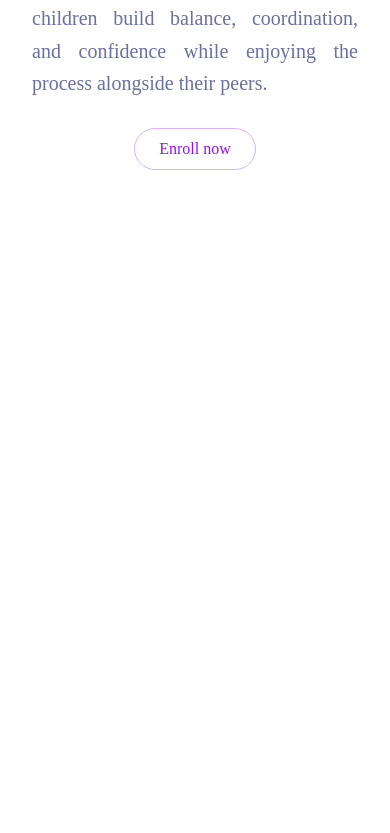
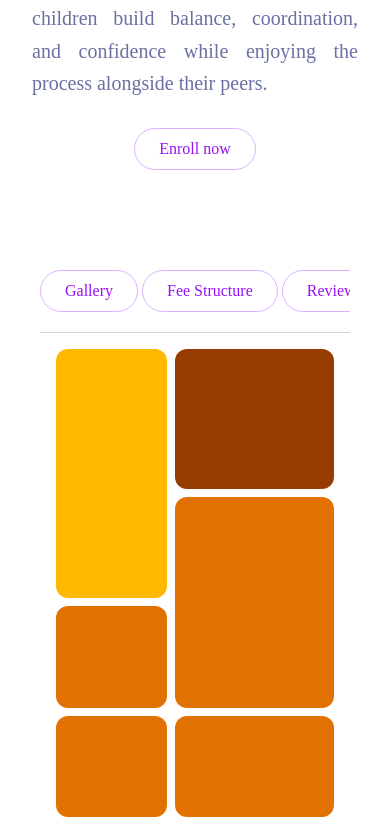
Before and after one commit to Avinash365/ods, a Next.js app: page /curriculum/kr003 in a window 390 px wide. Shown: the part 701-1534 px from the top of the page. Before the commit the page ends 871 px from the top, so only its background shows below. Built offline with nearby package versions, Linux system fonts and the light colour scheme; a web font is replaced by a local one.

Commit message:
feat(curriculum): add tab-based component switching for gallery, fee structure, and reviews

```diff
--- a/src/app/curriculum/[id]/page.js
+++ b/src/app/curriculum/[id]/page.js
@@ -3,20 +3,20 @@ import { TextHeading } from "@/component/ui/TextHeading";
 import Button from "@/component/ui/Button";
 import programsData from "@/data/programsData";
 import { notFound } from 'next/navigation';
+import CurriculumDetails from "@/component/curriculum/CurriculumDetails";
 
+export default async function Curriculam({ params }) {
 
-export default function Curriculam({ params }) {
+    const {id} = await params;
 
-
-    const courseId = params.id;
-    const program = programsData.find(p => p.courseId === courseId);
+    const program = programsData.find(p => p.courseId === id);
 
     if (!program) return notFound();
 
     return (
         <div>
             {/* Hero Video */}
-            <div className="rounded-lg overflow-hidden aspect-video w-full mx-auto mt-20 p-4">
+            <div className="rounded-lg overflow-hidden aspect-video w-full  mx-auto mt-20 p-4">
                 <iframe
                     className="w-full h-full rounded-2xl"
                     src={program.videos[0]} // First video link from array
@@ -47,6 +47,10 @@ export default function Curriculam({ params }) {
                     <Button text="Enroll now" className="md:hidden mt-7" />
                 </div>
             </div>
+            <div className="px-10">
+                <CurriculumDetails/>
+            </div>
+
         </div>
     );
 }
--- a/src/app/globals.css
+++ b/src/app/globals.css
@@ -8,6 +8,7 @@
   --darkSlateBlue:#17246D;
   --majorelleBlue: #583CE1;
   --blueGray: #6971A3;
+  --skyBlue:#9DCCFF;
 
   --font-gentium: 'Gentium Book Basic', serif;
   --font-gwendolyn: 'Gwendolyn', cursive;
@@ -28,6 +29,7 @@
   --color-heading-text-end: var(--majorelleBlue);
   --color-body-text: var(--blueGray);
   --color-footer-bg: var(--darkSlateBlue);
+  --color-card-bg: var(--skyBlue);
 
 }
 
--- a/src/app/page.js
+++ b/src/app/page.js
@@ -1,6 +1,6 @@
 
 
-import HeroSection from "@/component/HeroSection.js/Landing";
+import HeroSection from "@/component/HeroSection/Landing";
 import AboutUs from "@/component/AboutUs.js/AboutUs";
 import Programs from "@/component/program/Programs";
 
--- /dev/null
+++ b/src/component/curriculum/CourseStructure.js
@@ -0,0 +1,65 @@
+// CourseStructure.jsx
+const CourseStructure = () => {
+    return (
+        <div className="min-h-[600px] mt-10 bg-card-bg/20 rounded-3xl mx-auto p-6 md:p-24 flex flex-col gap-8">
+            <CoursePrice label="Summary" amount="" />
+             <Divider />
+            <CourseVideo />
+            <Divider />
+            <CourseVideo />
+            <Divider />
+            <CoursePrice label="Subtotal" amount="$51.38" />
+            <Divider />
+            <CoursePrice label="Coupon Discount" amount="0%" />
+            <Divider />
+            <CoursePrice label="Tax" amount="$5.00" />
+            <Divider />
+            <CoursePrice label="Total" amount="$56.38" />
+        </div>
+    );
+};
+
+const Divider = () => (
+    <div className="border-t border-gray-300 w-full" />
+);
+
+export default CourseStructure;
+
+// CourseVideo.jsx
+const CourseVideo = () => {
+    return (
+        <div className="flex flex-col sm:flex-row items-start gap-6">
+            <iframe
+                className="w-[120px] md:w-[250px] h-[80px] md:h-[200px] rounded-2xl"
+                src="https://www.youtube.com/embed/zYhBJoBUSYA?controls=0&showinfo=0&rel=0&modestbranding=1&enablejsapi=1"
+                title="Introduction Video"
+                frameBorder="0"
+                allow="accelerometer; autoplay; clipboard-write; encrypted-media; gyroscope; picture-in-picture; web-share"
+                allowFullScreen
+                loading="lazy"
+            ></iframe>
+
+            <div className="flex flex-col justify-between h-full text-sm md:text-base gap-2">
+                <p className="text-gray-800 font-semibold">
+                    Adipiscing elit, sed do eiusmod tempor
+                </p>
+                <p className="text-gray-600">
+                    Lorem ipsum dolor sit amet...
+                </p>
+                <p className="text-green-600 font-bold">
+                    $24.69
+                </p>
+            </div>
+        </div>
+    );
+};
+
+// CoursePrice.jsx
+const CoursePrice = ({ label, amount }) => {
+    return (
+        <div className="flex justify-between text-sm md:text-2xl font-medium text-gray-700">
+            <p>{label}</p>
+            <p>{amount}</p>
+        </div>
+    );
+};
--- /dev/null
+++ b/src/component/curriculum/CurriImages.js
@@ -0,0 +1,25 @@
+const CurriImages = () => {
+    return (
+        <div className="w-full
+                        h-[500px] sm:h-[700px] md:h-[1000px] lg:h-[1600px]
+                        grid
+                        grid-cols-[40%_1fr_1fr]
+                        grid-rows-[30%_1fr_1fr_1fr]
+                        gap-2 p-4 sm:p-6 md:p-10">
+
+            <div className="bg-amber-400 row-span-2 rounded-xl sm:rounded-2xl md:rounded-3xl" />
+
+            <div className="bg-amber-800 col-span-2 rounded-xl sm:rounded-2xl md:rounded-3xl" />
+
+            <div className="bg-amber-600 row-span-2 col-span-2 rounded-xl sm:rounded-2xl md:rounded-3xl" />
+
+            <div className="bg-amber-600 rounded-xl sm:rounded-2xl md:rounded-3xl" />
+
+            <div className="bg-amber-600 rounded-xl sm:rounded-2xl md:rounded-3xl" />
+
+            <div className="bg-amber-600 col-span-2 rounded-xl sm:rounded-2xl md:rounded-3xl" />
+        </div>
+    );
+};
+
+export default CurriImages;
--- /dev/null
+++ b/src/component/curriculum/CurriculumDetails.js
@@ -0,0 +1,39 @@
+'use client';
+import { useState } from "react";
+import Button from "../ui/Button";
+import Divider from "../ui/Divider";
+import CourseStructure from "./CourseStructure";
+import CurriImages from "./CurriImages";
+
+
+
+const CurriculumDetails = () => {
+  const [component, setComponent] = useState("Gallery");
+
+  const handleComponentChange = (name) => {
+    setComponent(name);
+  };
+
+  return (
+    <div>
+      <div className="flex gap-1 md:gap-7 mt-20 py-5 overflow-x-auto whitespace-nowrap">
+        {["Gallery", "Fee Structure", "Reviews"].map((item) => (
+          <Button
+            key={item}
+            text={item}
+            onClick={() => handleComponentChange(item)}
+          />
+        ))}
+      </div>
+
+      <Divider />
+
+      {/* Render selected component */}
+      {component === "Gallery" && <CurriImages />}
+      {component === "Fee Structure" && <CourseStructure />}
+
+    </div>
+  );
+};
+
+export default CurriculumDetails;
--- a/src/component/ui/Button.jsx
+++ b/src/component/ui/Button.jsx
@@ -1,9 +1,10 @@
-
-
-export default function Button({text, className=""}) {
-    return (
-        <button className={` px-6 py-2 border border-purple-300 rounded-full text-purple-600 hover:bg-purple-100 transition duration-300 cursor-pointer ${className}`}>
-            {text}
-        </button>
-    )
+export default function Button({ text, className = "", onClick }) {
+  return (
+    <button
+      onClick={onClick} // ✅ Add this line
+      className={`px-6 py-2 border border-purple-300 rounded-full text-purple-600 hover:bg-purple-100 transition duration-300 cursor-pointer ${className}`}
+    >
+      {text}
+    </button>
+  );
 }
--- /dev/null
+++ b/src/component/ui/Divider.jsx
@@ -0,0 +1,8 @@
+
+
+
+const Divider = () => (
+    <div className="border-t border-gray-300 w-full" />
+);
+
+export default Divider;
```
Also changed, not shown: src/component/HeroSection/Landing.jsx (renamed from src/component/HeroSection.js/Landing.jsx), src/component/HeroSection/LeftSideBlock.jsx (renamed from src/component/HeroSection.js/LeftSideBlock.jsx), src/component/HeroSection/RightSideBlock.jsx (renamed from src/component/HeroSection.js/RightSideBlock.jsx).
